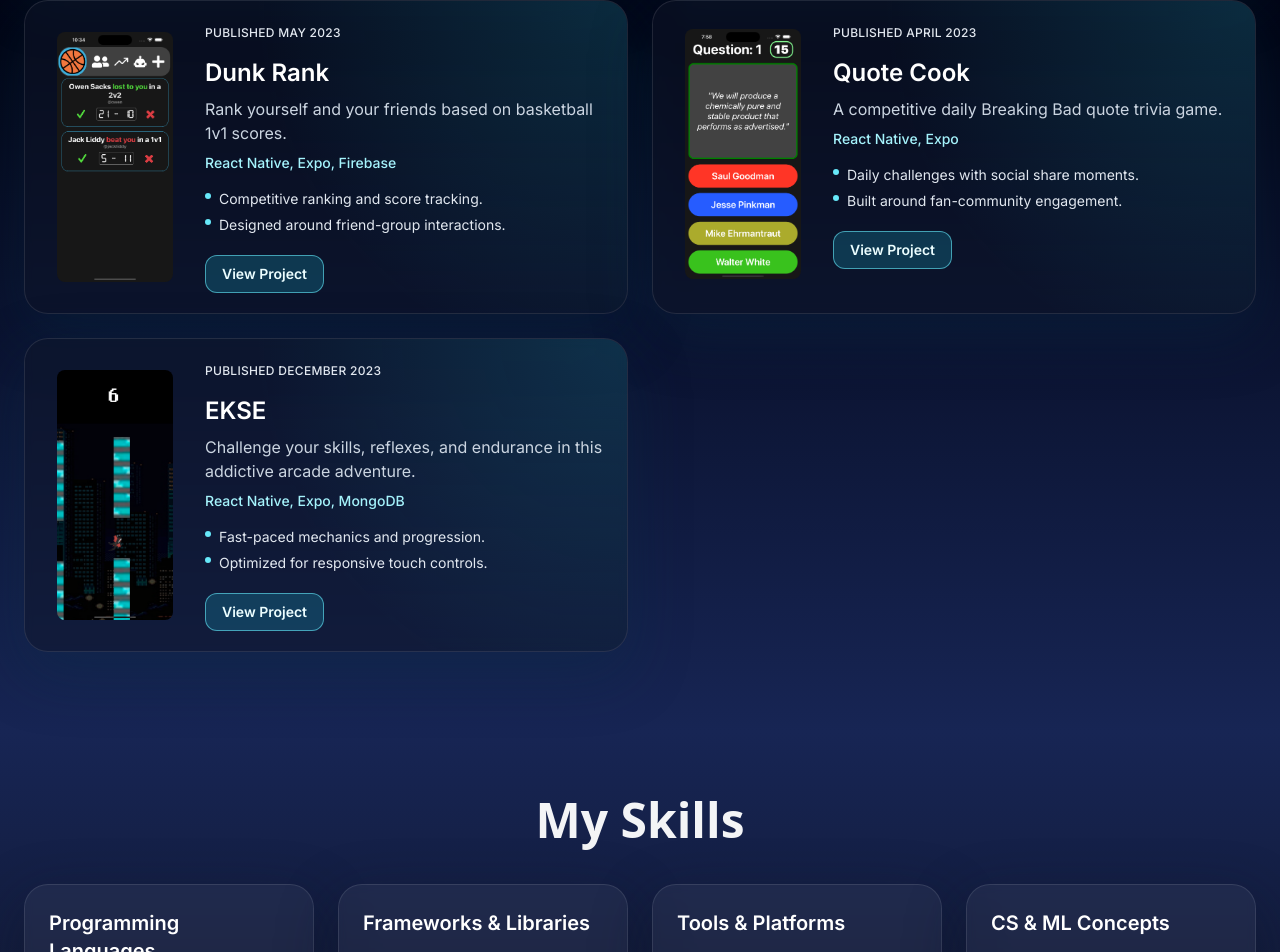
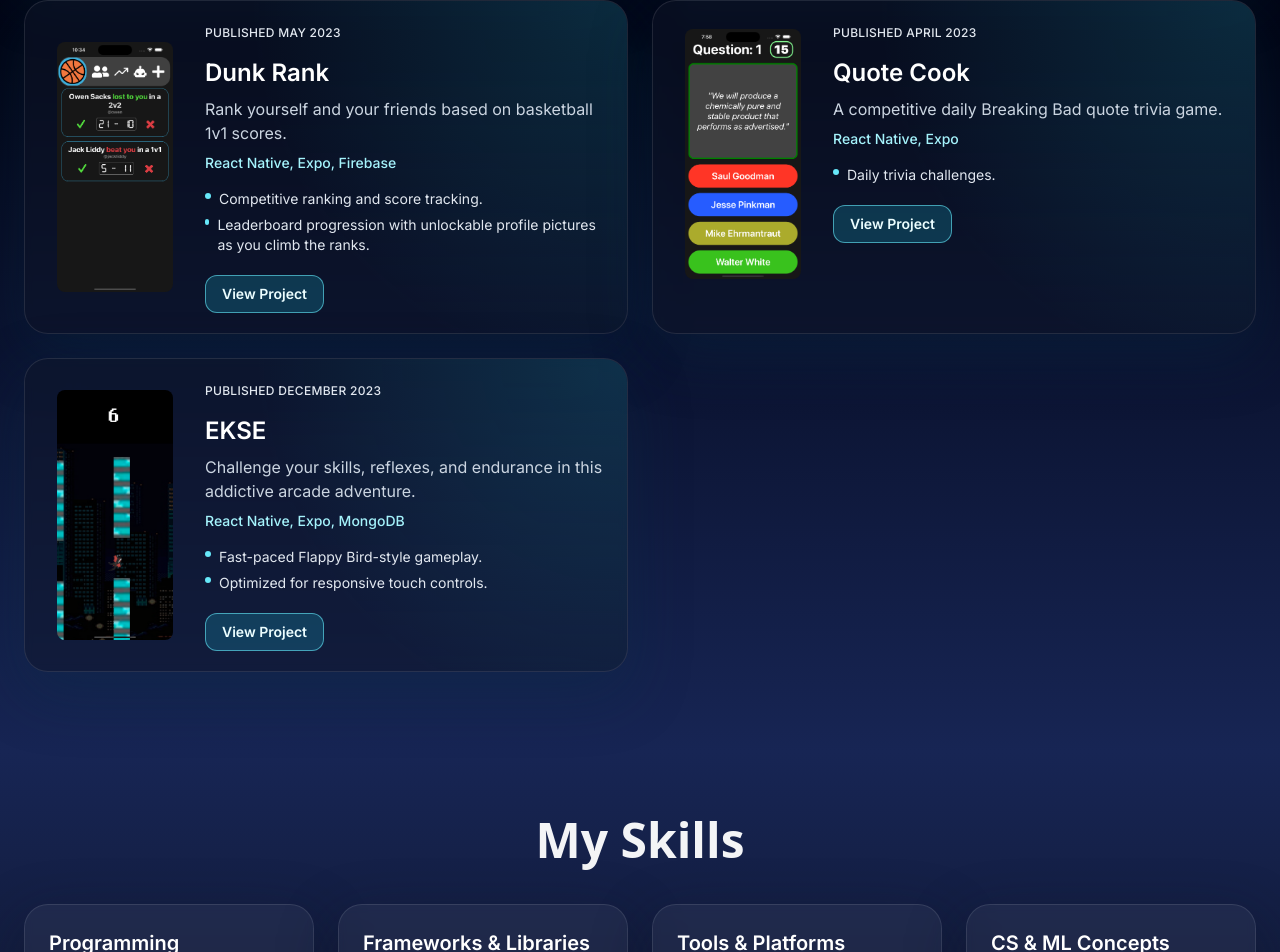
Before and after one commit to AndrewWladis/new-next-portfolio, a Next.js app: page / in a window 1280 px wide. Shown: the part 1367-2319 px from the top of the page. Built offline with nearby package versions, Linux system fonts and the light colour scheme.

Commit message:
Changed bullets

```diff
--- a/src/app/page.tsx
+++ b/src/app/page.tsx
@@ -40,7 +40,7 @@
       description: "Rank yourself and your friends based on basketball 1v1 scores.",
       highlights: [
         "Competitive ranking and score tracking.",
-        "Designed around friend-group interactions."
+        "Leaderboard progression with unlockable profile pictures as you climb the ranks."
       ]
     },
     {
@@ -51,8 +51,7 @@
       published: "Published April 2023",
       description: "A competitive daily Breaking Bad quote trivia game.",
       highlights: [
-        "Daily challenges with social share moments.",
-        "Built around fan-community engagement."
+        "Daily trivia challenges.",
       ]
     },
     {
@@ -63,7 +62,7 @@
       published: "Published December 2023",
       description: "Challenge your skills, reflexes, and endurance in this addictive arcade adventure.",
       highlights: [
-        "Fast-paced mechanics and progression.",
+        "Fast-paced Flappy Bird-style gameplay.",
         "Optimized for responsive touch controls."
       ]
     },
```
